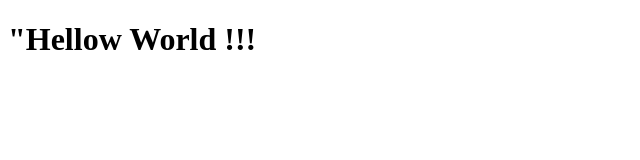
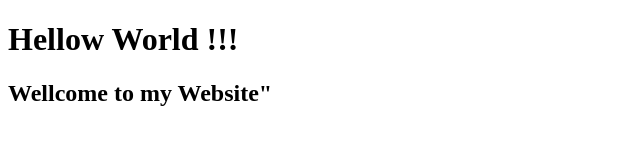
Before and after one commit to MACROG33/test-github, a plain HTML site: page index.html in a window 1280 px wide. Shown: the whole page, without its empty margins (0-640 px from the left). Drawn offline with Linux system fonts and the light colour scheme.

Commit message:
Added Welcome Message

```diff
--- a/index.html
+++ b/index.html
@@ -4,5 +4,6 @@
     <title>Test for github</title>
 </head>
 <body>
-    <h1>"Hellow World !!!</h1>
+    <h1>Hellow World !!!</h1>
+    <h2>Wellcome to my Website"</h2>
 </body>
```
